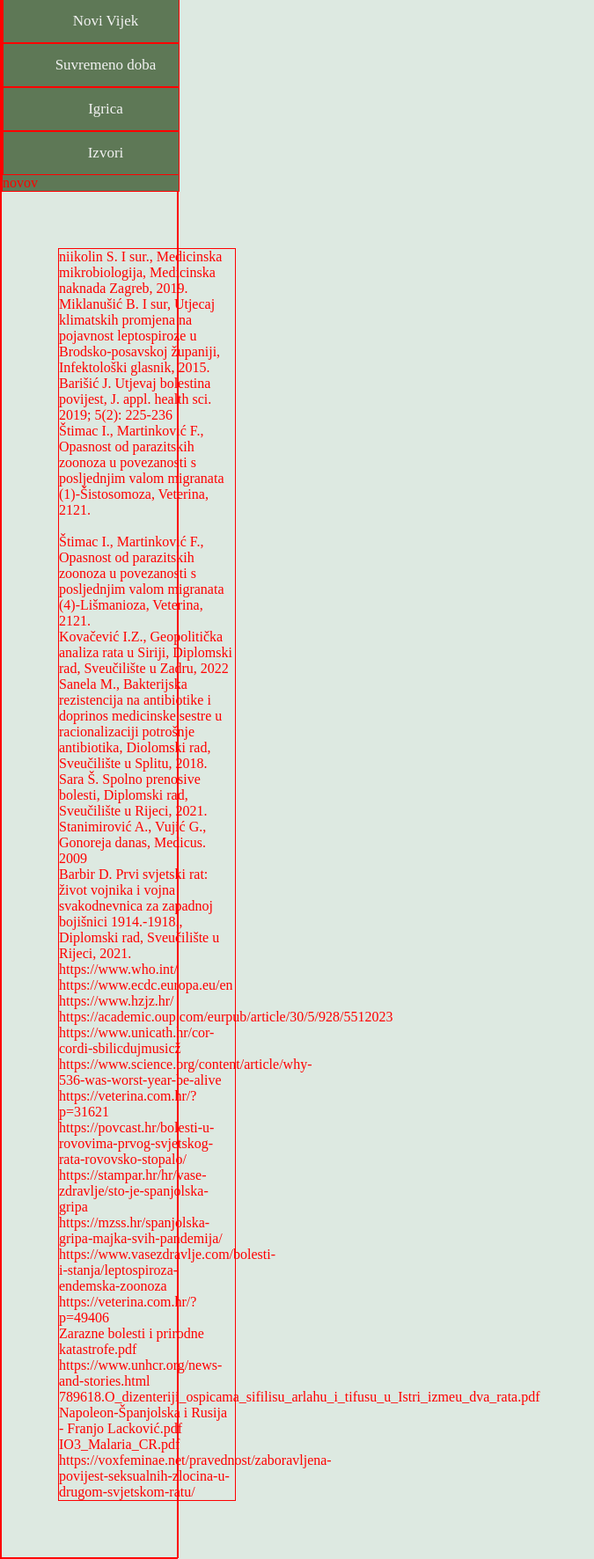
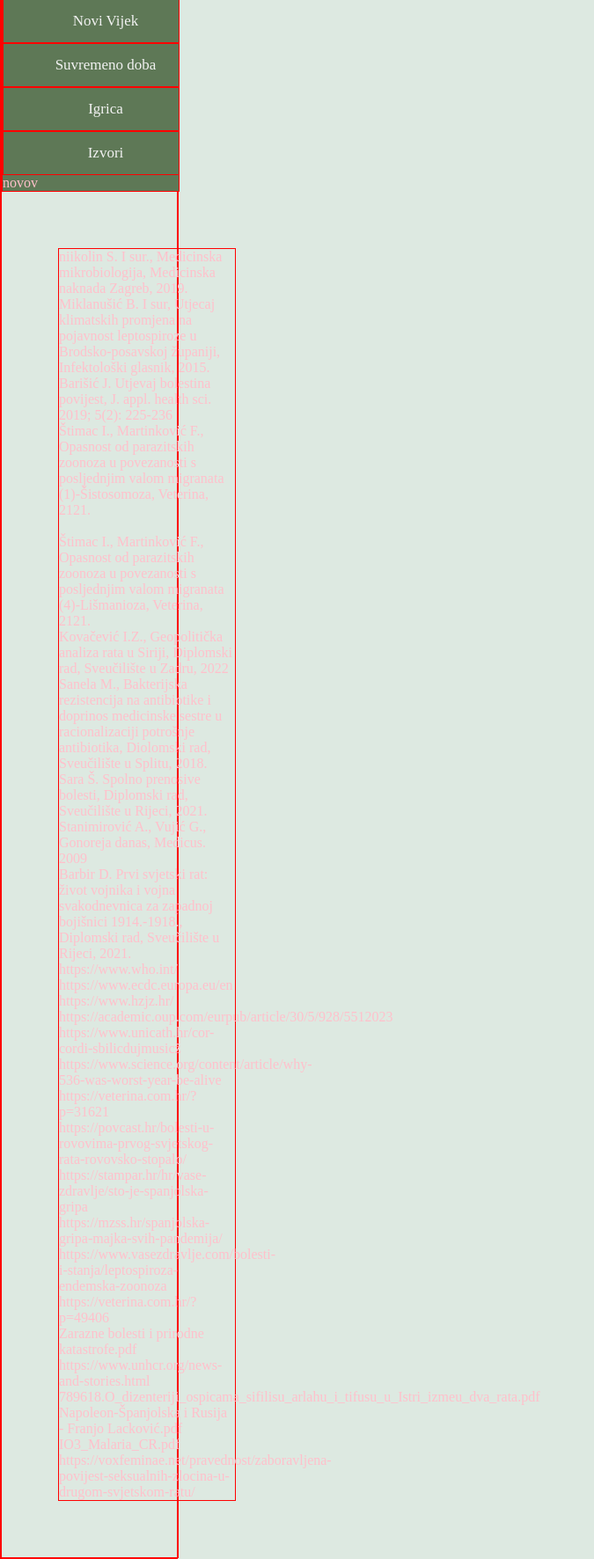
Before and after one commit to nikykiky/djvrtic, a PHP site: page /izvori.html in a window 1280 px wide. Shown: the part 204-1976 px from the top of the page at 88% size, without its empty margins (0-675 px from the left). Run offline with PHP 8.4, Linux system fonts and the light colour scheme; some web fonts are replaced.

Commit message:
promjena boje

```diff
--- a/izvori.css
+++ b/izvori.css
@@ -1,5 +1,5 @@
 *{
-    color:red;
+    color:pink;
     width:200px;
     top: 50px;
     border: 1px solid red;
```
